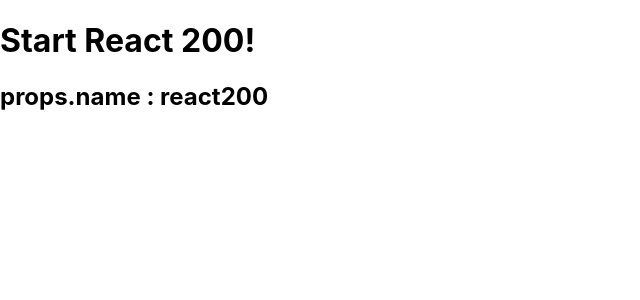
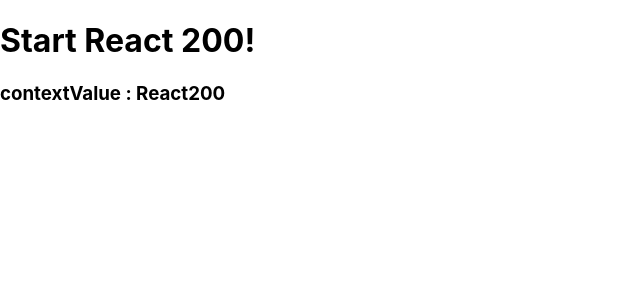
Before and after one commit to Yerim-Choi/React_Study, a React (Create React App) app in the folder client/: page / in a window 1280 px wide. Shown: the top 300 px of the page, without its empty margins (0-640 px from the left). Built offline with nearby package versions, Linux system fonts and the light colour scheme.

Commit message:
#R076_컨텍스트 api 사용

```diff
--- a/client/src/App.js
+++ b/client/src/App.js
@@ -1,13 +1,13 @@
 import React from "react";
 // import "./App.css";
-import ReactHoc from "./Hoc/R075_ReactHoc.js";
+import ContextApi from "./Context/R076_ContextApi.js";
 // import "bootstrap/dist/css/bootstrap.css";
 
 function App() {
   return (
     <div>
       <h1>Start React 200!</h1>
-      <ReactHoc name="react200" />
+      <ContextApi />
     </div>
   );
 }
--- /dev/null
+++ b/client/src/Context/R076_ContextApi.js
@@ -0,0 +1,17 @@
+import React from "react";
+import Children from "./contextChildren";
+
+const { Provider, Consumer } = React.createContext();
+export { Consumer };
+
+class R076_ContextApi extends React.Component {
+  render() {
+    return (
+      <Provider value="React200">
+        <Children />
+      </Provider>
+    );
+  }
+}
+
+export default R076_ContextApi;
--- /dev/null
+++ b/client/src/Context/contextChildren.js
@@ -0,0 +1,10 @@
+import React from "react";
+import Children2 from "./contextChildren2";
+
+class contextChildren extends React.Component {
+  render() {
+    return <Children2 />;
+  }
+}
+
+export default contextChildren;
--- /dev/null
+++ b/client/src/Context/contextChildren2.js
@@ -0,0 +1,14 @@
+import React from "react";
+import { Consumer } from "./R076_ContextApi";
+
+class contextChildren2 extends React.Component {
+  render() {
+    return (
+      <Consumer>
+        {(contextValue) => <h3>{`contextValue : ${contextValue}`}</h3>}
+      </Consumer>
+    );
+  }
+}
+
+export default contextChildren2;
```
